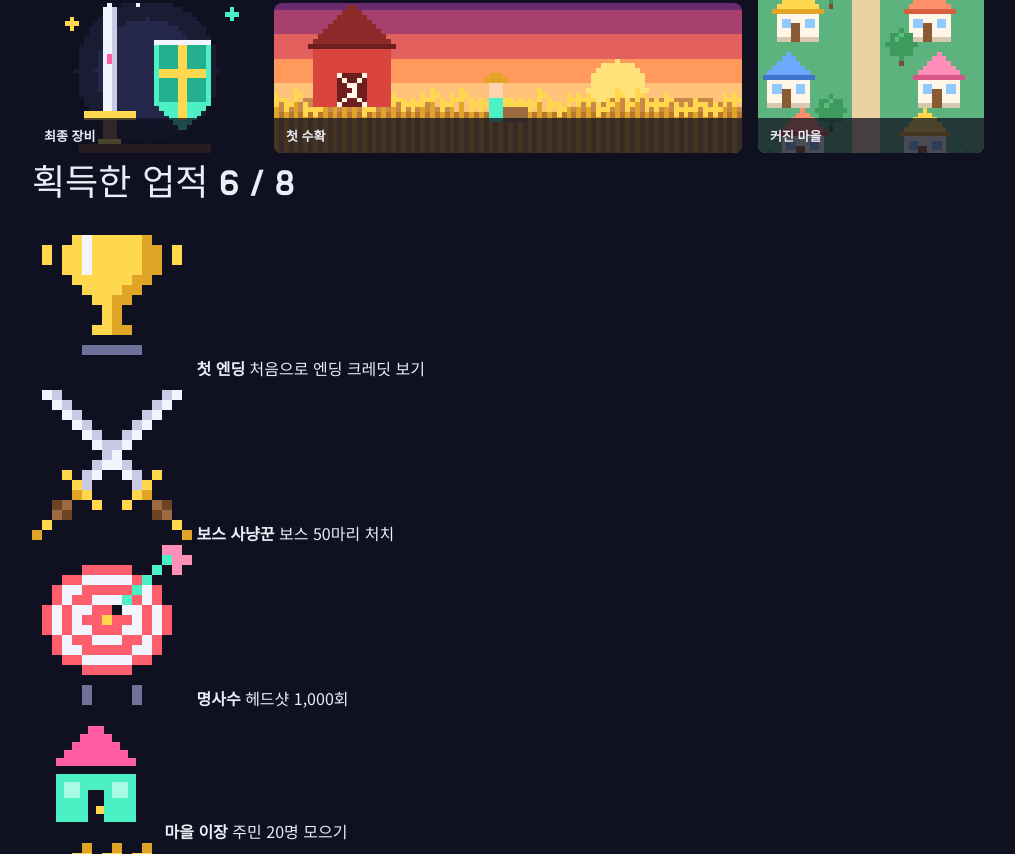
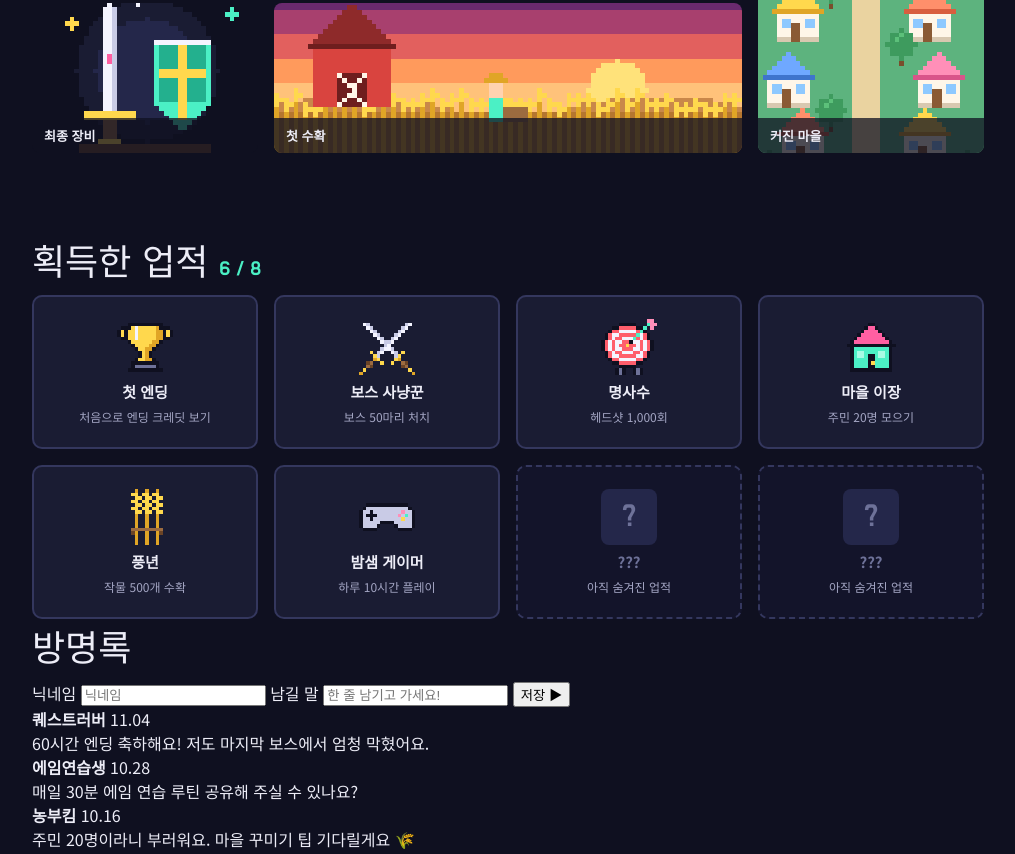
Before and after one commit to yoosangwon1778-debug/my-blog, a plain HTML site: page index.html in a window 1280 px wide. Shown: the part 2499-3353 px from the top of the page, without its empty margins (132-1147 px from the left). Drawn offline with Linux system fonts and the light colour scheme.

Commit message:
업적 작성

```diff
--- a/css/main.css
+++ b/css/main.css
@@ -350,3 +350,66 @@
     font-size: 13px;
     font-weight: 700;
 }
+
+/*업적*/
+.badges {
+    padding-top: 80px;
+}
+.count {
+    font-size: 20px;
+    color: #4bf0c5;
+}
+.badge-grid {
+    display: grid;
+    grid-template-columns: repeat(4,1fr);
+    gap: 16px;
+}
+
+/*업적 - 배지(해금)*/
+.badge {
+    padding: 22px 12px;
+    background-color: #1a1c33;
+    border: 2px solid #34375e;
+    border-radius: 10px;
+    display: flex;
+    flex-direction: column;
+    align-items: center;
+    gap: 6px;
+    text-align: center;
+    transition: all 0.2s;
+}
+.badge:hover {
+    transform: scale(1.06);
+    border-color: #ffd84d;
+}
+.badge img {
+    width: 56px;
+    height: 56px;
+}
+.badge strong {
+    font-size: 15px;
+}
+.badge span {
+    font-size: 12px;
+    color: #a4a6c4;
+}
+/* 업적 - 배지(미해금)*/
+.badge.locked {
+    background-color: #13142a;
+    border-style: dashed;
+}
+.badge.locked strong {
+    color: #6e7299;
+}
+.lock {
+    width: 56px;
+    height: 56px;
+    border-radius: 8px;
+    background-color: #24274a;
+    display: flex;
+    align-items: center;
+    justify-content: center;
+    font-family: 'Do Hyeon',sans-serif;
+    font-size: 30px;
+    color: #6e7299;
+}
```
